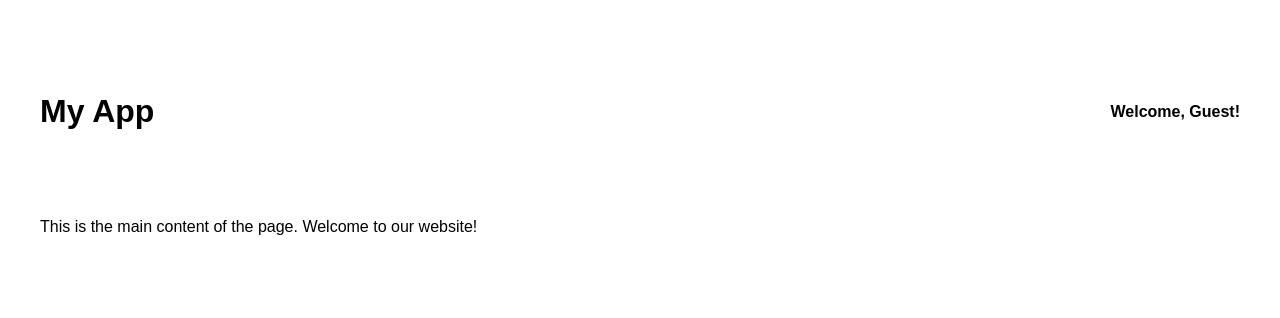
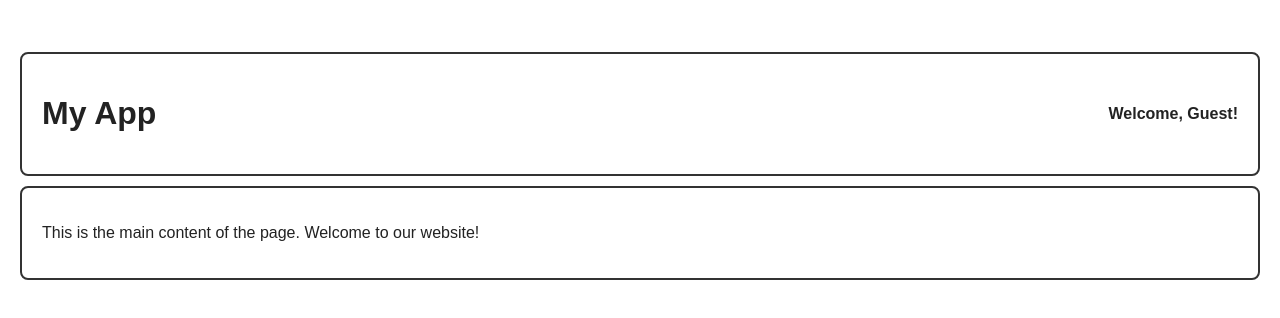
Before and after one commit to winverse/codeit-fullstack-react-context, a React (Vite) app: page / in a window 1280 px wide. Shown: the top 318 px of the page. Built offline with nearby package versions, Linux system fonts and the light colour scheme.

Commit message:
feat: update ThemeProvider to manage initial theme from localStorage and system preferences

```diff
--- a/src/main.jsx
+++ b/src/main.jsx
@@ -1,6 +1,7 @@
 import { StrictMode } from 'react';
 import { createRoot } from 'react-dom/client';
 import './index.css';
+import './theme.css';
 import App from './App.jsx';
 import { ThemeProvider } from './providers/ThemeProvider.jsx';
 
--- a/src/providers/ThemeProvider.jsx
+++ b/src/providers/ThemeProvider.jsx
@@ -1,12 +1,39 @@
-import { useState } from 'react';
+import { useEffect, useState } from 'react';
 import { ThemeContext } from '../context/ThemeContext';
 
+function getInitialTheme() {
+  try {
+    const savedTheme = localStorage.getItem('theme');
+    if (savedTheme) return savedTheme;
+  } catch (e) {
+    console.error('Failed to access localStorage', e);
+  }
+  // 운영체제에서 다크모드로 설정된건지 확인
+  if (
+    window.matchMedia &&
+    window.matchMedia('(prefers-color-scheme: dark)').matches
+  ) {
+    return 'dark';
+  }
+  return 'light';
+}
+
 export function ThemeProvider({ children }) {
-  const [theme, setTheme] = useState('light');
+  const [theme, setTheme] = useState(getInitialTheme);
 
   const toggleTheme = () => {
     setTheme((prev) => (prev === 'light' ? 'dark' : 'light'));
   };
+
+  useEffect(() => {
+    document.body.className = '';
+    document.body.classList.add(theme);
+    try {
+      localStorage.setItem('theme', theme);
+    } catch (e) {
+      console.error('Failed to access localStorage', e);
+    }
+  }, [theme]);
 
   const value = { theme, toggleTheme };
 
```
